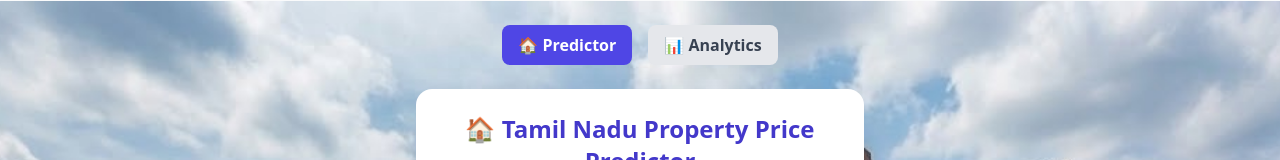
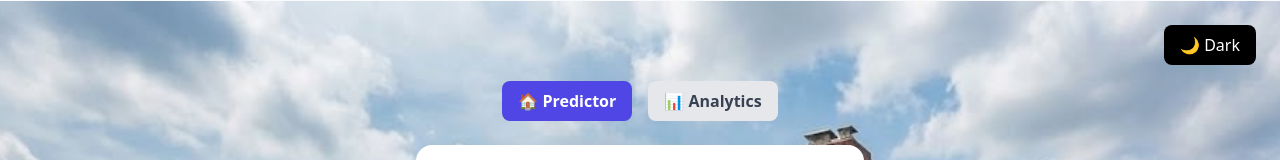
Before and after one commit to runeking2006/chennai-house-prices, a React (Create React App) app in the folder frontend/: page / in a window 1280 px wide. Shown: the top 160 px of the page. Built offline with nearby package versions, Linux system fonts and the light colour scheme; no server answers.

Commit message:
auto theme 7

```diff
--- a/frontend/src/App.js
+++ b/frontend/src/App.js
@@ -360,9 +360,11 @@ export default function App() {
     bedrooms: "",
     bathrooms: "",
   });
-  const prefersDarkMode = window.matchMedia(
+  const systemDarkMode = window.matchMedia(
     "(prefers-color-scheme: dark)",
   ).matches;
+
+  const [darkMode, setDarkMode] = useState(systemDarkMode);
   const [taluks, setTaluks] = useState([]);
   const [prediction, setPrediction] = useState(null);
   const [message, setMessage] = useState("");
@@ -439,7 +441,7 @@ export default function App() {
 
   return (
     <div
-      className={`min-h-screen p-6 ${prefersDarkMode ? "dark-mode" : ""}`}
+      className={`min-h-screen p-6 ${darkMode ? "dark-mode" : ""}`}
       style={{
         backgroundImage: 'url("unnamed.jpg")',
         backgroundSize: "cover",
@@ -456,6 +458,14 @@ export default function App() {
       </p>
 
       {/* ===== CORRECTED STRUCTURE: Toggles are outside and above all conditional content ===== */}
+      <div className="flex justify-end mb-4">
+        <button
+          onClick={() => setDarkMode(!darkMode)}
+          className="px-4 py-2 rounded-lg bg-black text-white"
+        >
+          {darkMode ? "☀️ Light" : "🌙 Dark"}
+        </button>
+      </div>
       <div className="flex justify-center gap-4 mb-6 z-40 relative">
         <button
           onClick={() => setShowAnalytics(false)}
@@ -491,14 +501,12 @@ export default function App() {
         >
           <div
             className={`w-full max-w-md shadow-2xl rounded-2xl p-6 space-y-5 ${
-              prefersDarkMode
-                ? "bg-slate-900 text-white"
-                : "bg-white text-black"
+              darkMode ? "bg-slate-900 text-white" : "bg-white text-black"
             }`}
           >
             <h2
               className={`text-2xl font-bold text-center ${
-                prefersDarkMode ? "text-white" : "text-indigo-700"
+                darkMode ? "text-white" : "text-indigo-700"
               }`}
             >
               🏠 Tamil Nadu Property Price Predictor
@@ -511,7 +519,7 @@ export default function App() {
               onChange={handleChange}
               aria-label="Select District" // 6️⃣ Accessibility
               className={`w-full rounded-lg p-2 focus:ring-2 focus:ring-indigo-500 ${
-                prefersDarkMode
+                darkMode
                   ? "bg-slate-800 text-white border border-slate-600"
                   : "bg-white text-black border border-gray-300"
               }`}
@@ -533,7 +541,7 @@ export default function App() {
               disabled={!form.district}
               aria-label="Select Taluk" // 6️⃣ Accessibility
               className={`w-full rounded-lg p-2 focus:ring-2 focus:ring-indigo-500 disabled:opacity-50 ${
-                prefersDarkMode
+                darkMode
                   ? "bg-slate-800 text-white border border-slate-600"
                   : "bg-white text-black border border-gray-300"
               }`}
@@ -554,7 +562,7 @@ export default function App() {
               onChange={handleChange}
               aria-label="Select Property Type" // 6️⃣ Accessibility
               className={`w-full rounded-lg p-2 focus:ring-2 focus:ring-indigo-500 ${
-                prefersDarkMode
+                darkMode
                   ? "bg-slate-800 text-white border border-slate-600"
                   : "bg-white text-black border border-gray-300"
               }`}
@@ -574,7 +582,7 @@ export default function App() {
               onChange={handleChange}
               aria-label="Select Ownership Type" // 6️⃣ Accessibility
               className={`w-full rounded-lg p-2 focus:ring-2 focus:ring-indigo-500 ${
-                prefersDarkMode
+                darkMode
                   ? "bg-slate-800 text-white border border-slate-600"
                   : "bg-white text-black border border-gray-300"
               }`}
@@ -595,7 +603,7 @@ export default function App() {
               min="0" // 3️⃣ Prevent invalid numeric input
               aria-label="Built Area (sqft)" // 6️⃣ Accessibility
               className={`w-full rounded-lg p-2 focus:ring-2 focus:ring-indigo-500 ${
-                prefersDarkMode
+                darkMode
                   ? "bg-slate-800 text-white border border-slate-600"
                   : "bg-white text-black border border-gray-300"
               }`}
@@ -610,7 +618,7 @@ export default function App() {
                 min="0" // 3️⃣ Prevent invalid numeric input
                 aria-label="Bedrooms" // 6️⃣ Accessibility
                 className={`w-1/2 rounded-lg p-2 focus:ring-2 focus:ring-indigo-500 ${
-                  prefersDarkMode
+                  darkMode
                     ? "bg-slate-800 text-white border border-slate-600"
                     : "bg-white text-black border border-gray-300"
                 }`}
@@ -624,7 +632,7 @@ export default function App() {
                 min="0" // 3️⃣ Prevent invalid numeric input
                 aria-label="Bathrooms" // 6️⃣ Accessibility
                 className={`w-1/2 rounded-lg p-2 focus:ring-2 focus:ring-indigo-500 ${
-                  prefersDarkMode
+                  darkMode
                     ? "bg-slate-800 text-white border border-slate-600"
                     : "bg-white text-black border border-gray-300"
                 }`}
@@ -651,7 +659,7 @@ export default function App() {
 
             <p
               className={`text-xs text-center ${
-                prefersDarkMode ? "text-gray-300" : "text-gray-500"
+                darkMode ? "text-gray-300" : "text-gray-500"
               }`}
             >
               Note: These predictions are used for understanding user
@@ -664,7 +672,7 @@ export default function App() {
                 initial={{ opacity: 0, scale: 0.9 }}
                 animate={{ opacity: 1, scale: 1 }}
                 className={`p-4 rounded-xl text-center ${
-                  prefersDarkMode
+                  darkMode
                     ? "bg-green-900 border border-green-700"
                     : "bg-green-50 border border-green-200"
                 }`}
@@ -675,7 +683,7 @@ export default function App() {
                   </p>
                   <p
                     className={`text-sm ${
-                      prefersDarkMode ? "text-gray-200" : "text-gray-700"
+                      darkMode ? "text-gray-200" : "text-gray-700"
                     }`}
                   >
                     Per sqft: ₹ {formatINR(prediction.perSqft, 2)}
@@ -721,14 +729,12 @@ export default function App() {
             transition={{ duration: 0.3 }}
             // 4️⃣ Analytics overlay styling
             className={`overflow-auto p-6 ${
-              prefersDarkMode
-                ? "bg-slate-950 text-white"
-                : "bg-white text-black"
+              darkMode ? "bg-slate-950 text-white" : "bg-white text-black"
             }`}
           >
             <AnalyticsView
               onBack={() => setShowAnalytics(false)}
-              prefersDarkMode={prefersDarkMode}
+              darkMode={darkMode}
             />
           </motion.div>
         )}
```
